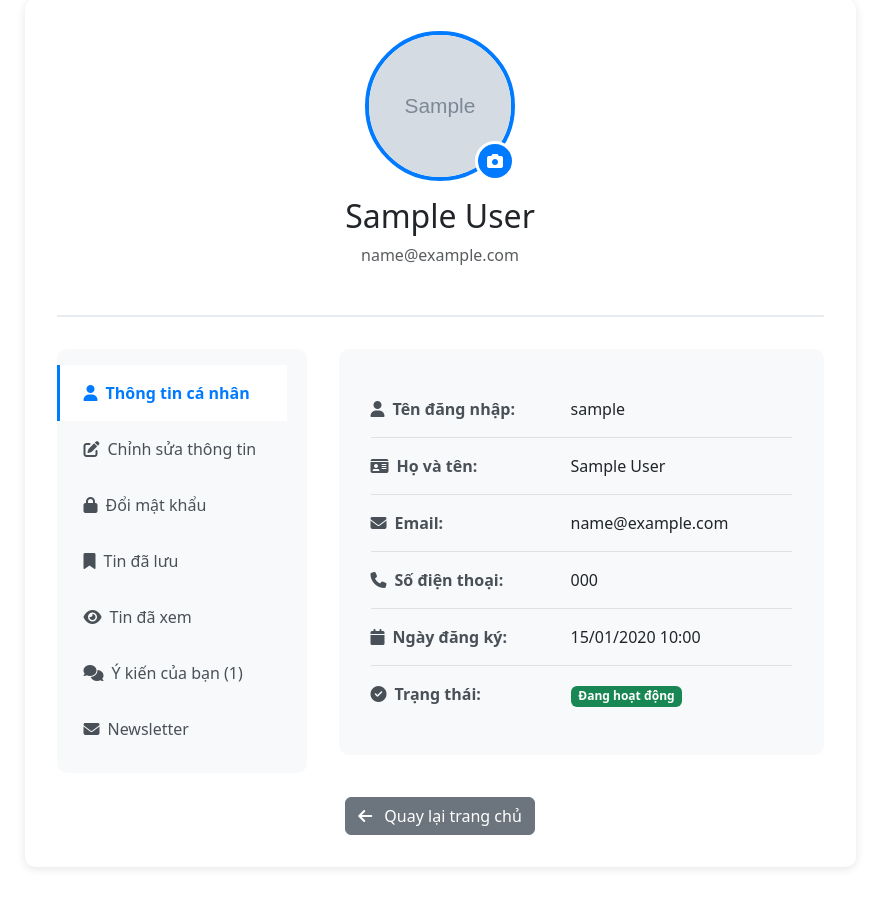
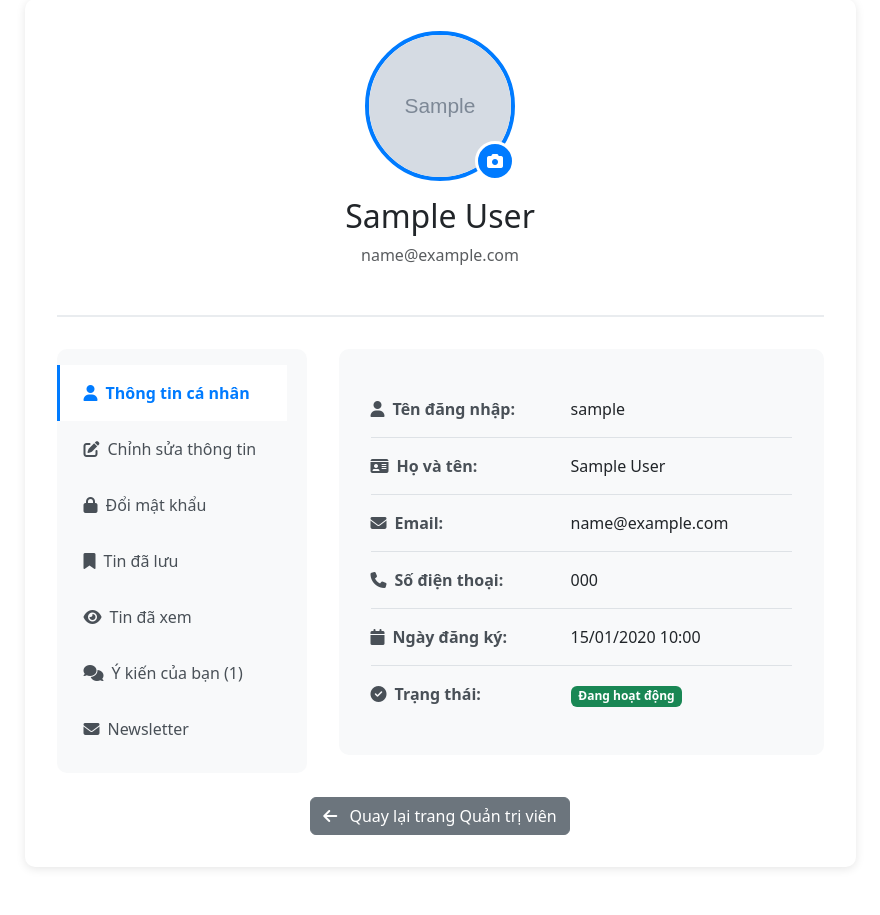
Before and after one commit to dinhythuc240594/news, a Flask app: page /admin/profile in a window 1280 px wide. Shown: the part 81-996 px from the top of the page, without its empty margins (200-1080 px from the left). Run offline with Flask 3, Linux system fonts and the light colour scheme; the visitor is signed in with stand-in values (Sample User, id 1); tables that the repository leaves empty hold one stand-in row (values such as "Sample post"); grey boxes marked "Sample" are stand-in pictures; some libraries are stand-ins or nearby versions.

Commit message:
Update profile.html

```diff
--- a/src/templates/admin/profile.html
+++ b/src/templates/admin/profile.html
@@ -349,9 +349,15 @@
                     </div>
 
                     <div class="profile-actions mt-4 text-center">
-                        <a href="{{ url_for('client.index') }}" class="btn btn-secondary">
-                            <i class="fas fa-arrow-left me-2"></i> Quay lại trang chủ
+                        {% if user.role|string() == 'admin' %}
+                        <a href="{{ url_for('admin.dashboard') }}" class="btn btn-secondary">
+                            <i class="fas fa-arrow-left me-2"></i> Quay lại trang Quản trị viên
                         </a>
+                        {% else %}
+                        <a href="{{ url_for('admin.editor_dashboard') }}" class="btn btn-secondary">
+                            <i class="fas fa-arrow-left me-2"></i> Quay lại trang Biên tập viên
+                        </a>
+                        {% endif %}
                     </div>
                 </div>
             </div>
```
